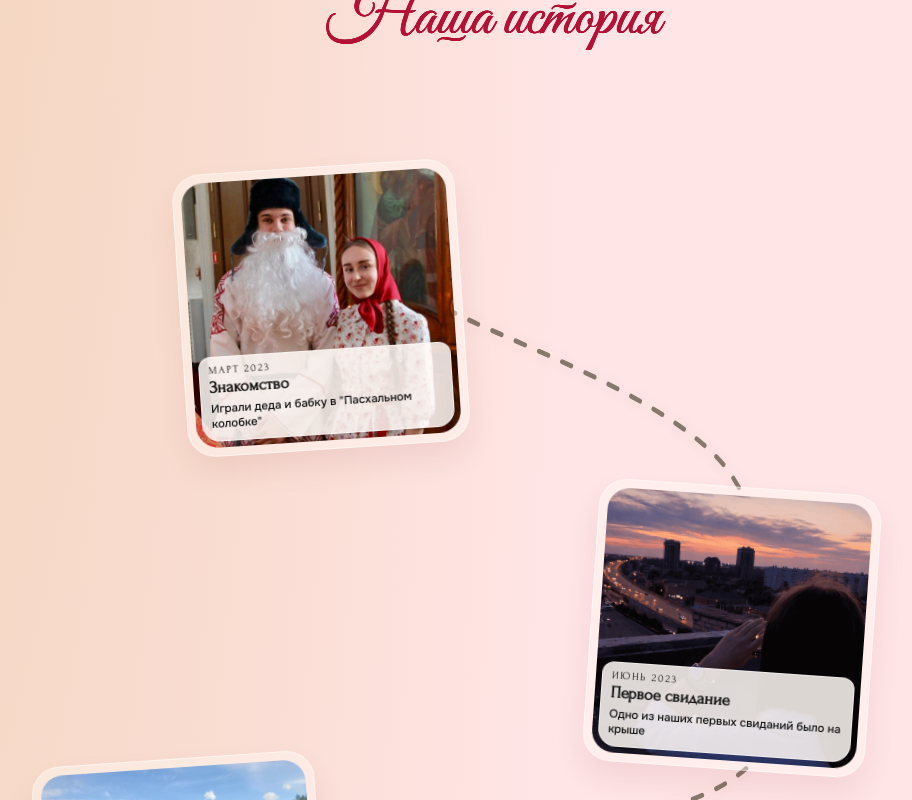
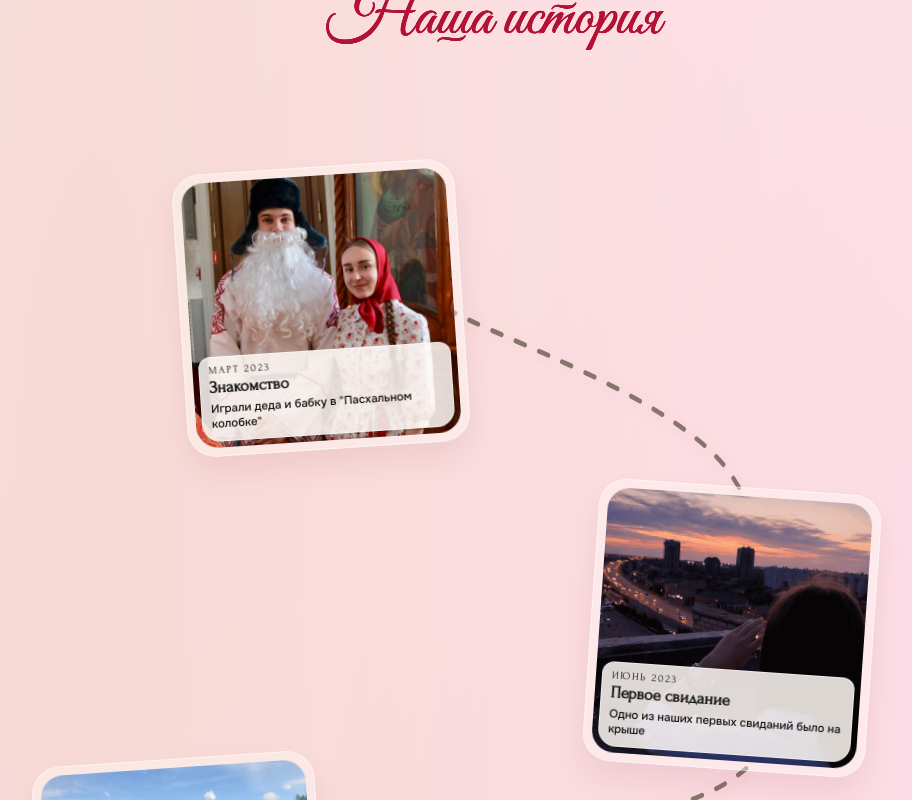
Before and after one commit to al7xey/wedding, a React (Vite) app: page / in a window 1280 px wide. Shown: the part 1521-2321 px from the top of the page, without its empty margins (146-1058 px from the left). Built offline with nearby package versions, Linux system fonts and the light colour scheme.

Commit message:
Lighten wedding background gradient

```diff
--- a/src/styles/global.css
+++ b/src/styles/global.css
@@ -4,8 +4,8 @@
   --color-accent-deep: #72061f;
   --color-accent-rgb: 179, 18, 52;
   --color-accent-deep-rgb: 114, 6, 31;
-  --color-gold: #d5a84f;
-  --color-gold-rgb: 213, 168, 79;
+  --color-gold: #d0b16d;
+  --color-gold-rgb: 208, 177, 109;
   --color-dot: #a50f2f;
   --color-dot-soft: rgba(179, 18, 52, 0.24);
   --color-line: rgba(114, 6, 31, 0.48);
@@ -48,12 +48,12 @@
   --ios-full-height: 100svh;
   --app-min-height: 100svh;
   --app-background-height: 100lvh;
-  --page-background-color: #ffe4e5;
+  --page-background-color: #ffe3eb;
   --page-background-image:
-    radial-gradient(ellipse at 0% 0%, rgba(var(--color-gold-rgb), 0.38) 0%, rgba(var(--color-gold-rgb), 0.22) 16%, rgba(var(--color-gold-rgb), 0) 42%),
-    radial-gradient(circle at 92% 88%, rgba(var(--color-accent-deep-rgb), 0.2) 0%, rgba(var(--color-accent-deep-rgb), 0) 34%),
-    linear-gradient(145deg, #ffe7e7 0%, #ffe4e5 38%, #f5bdc6 72%, #eec7c0 100%);
-  --page-background-position: left top, center, center;
+    radial-gradient(ellipse at 18% 22%, rgba(var(--color-gold-rgb), 0.18) 0%, rgba(var(--color-gold-rgb), 0.07) 32%, rgba(var(--color-gold-rgb), 0) 58%),
+    radial-gradient(ellipse at 82% 74%, rgba(var(--color-accent-rgb), 0.13) 0%, rgba(var(--color-accent-deep-rgb), 0.035) 34%, rgba(var(--color-accent-deep-rgb), 0) 62%),
+    linear-gradient(135deg, #ffe7ee 0%, #ffdce7 54%, #fde5c9 100%);
+  --page-background-position: center, center, center;
   --page-background-size: cover;
 }
 
```
